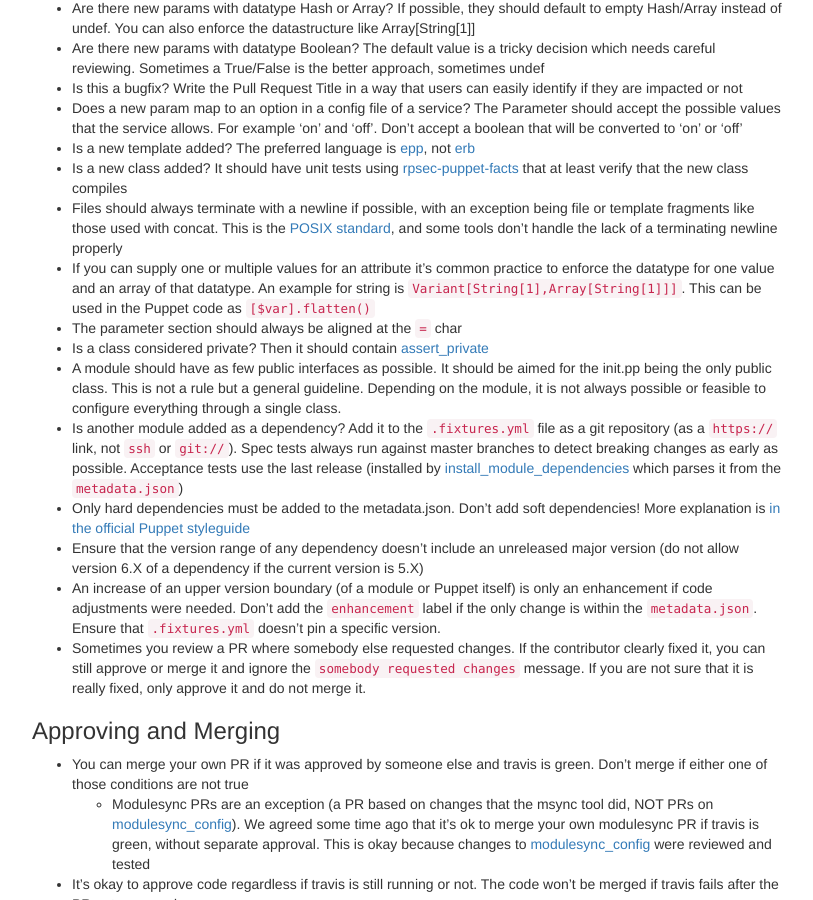
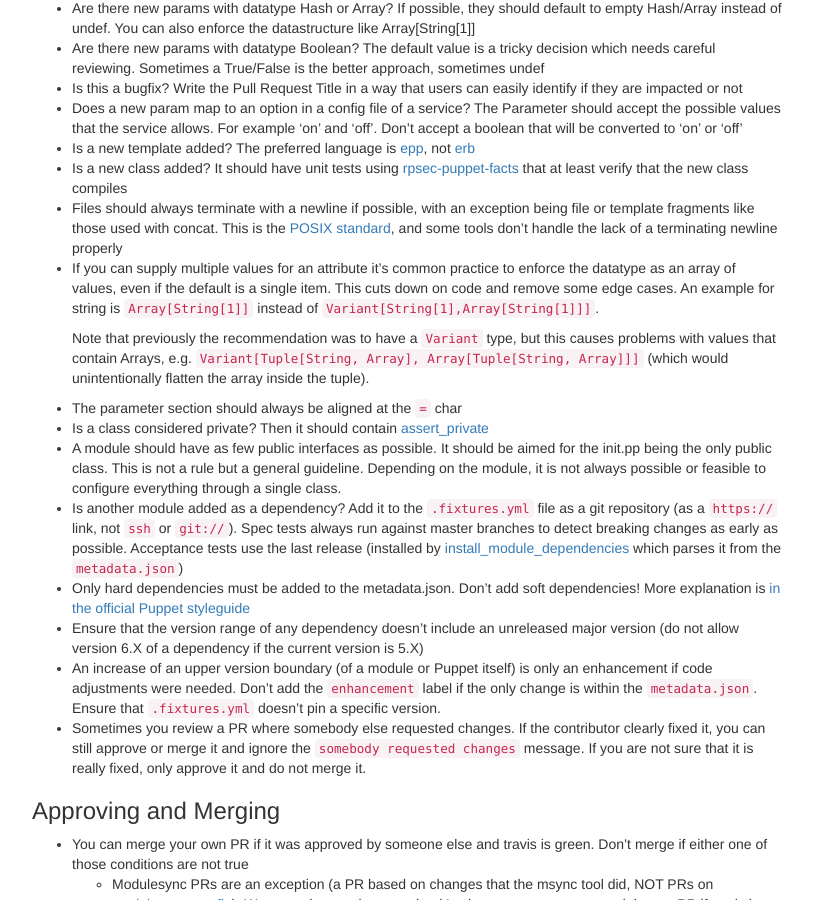
Before and after one commit to voxpupuli/voxpupuli.github.io, a Jekyll site: the page built from docs/index.md, in a window 1280 px wide and 900 px high, scrolled down 3157 px. Shown: the whole window, without its empty margins (233-1046 px from the left). Built offline with Jekyll 4.4.1, drawn with Linux system fonts in a browser that asks for light colours; nearby versions of some CDN libraries.

Commit message:
Change recommendation for multiple value parameters

```diff
--- a/docs/index.md
+++ b/docs/index.md
@@ -232,10 +232,15 @@ one of our modules:
   [POSIX
   standard](http://pubs.opengroup.org/onlinepubs/9699919799/basedefs/V1_chap03.html#tag_03_206),
   and some tools don't handle the lack of a terminating newline properly
-* If you can supply one or multiple values for an attribute it's common practice
-  to enforce the datatype for one value and an array of that datatype. An
-  example for string is `Variant[String[1],Array[String[1]]]`. This can be used
-  in the Puppet code as `[$var].flatten()`
+* If you can supply multiple values for an attribute it's common practice to
+  enforce the datatype as an array of values, even if the default is a single
+  item. This cuts down on code and remove some edge cases. An example for string
+  is `Array[String[1]]` instead of `Variant[String[1],Array[String[1]]]`.
+
+  Note that previously the recommendation was to have a `Variant` type, but this
+  causes problems with values that contain Arrays, e.g. `Variant[Tuple[String,
+  Array], Array[Tuple[String, Array]]]` (which would unintentionally flatten the
+  array inside the tuple).
 * The parameter section should always be aligned at the `=` char
 * Is a class considered private? Then it should contain
   [assert_private](https://github.com/puppetlabs/puppetlabs-stdlib#assert_private)
```
